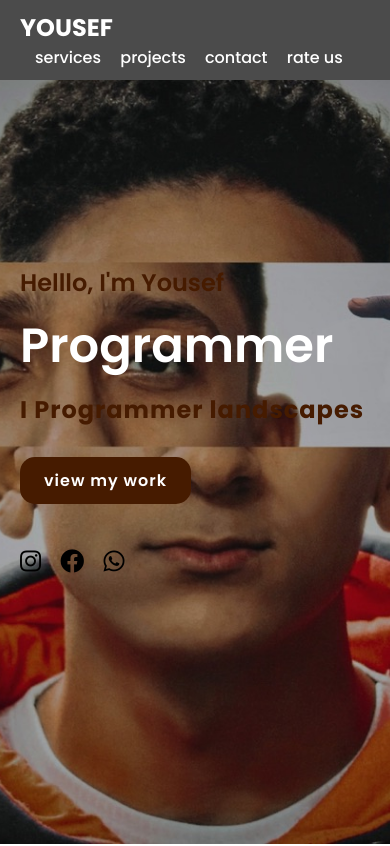
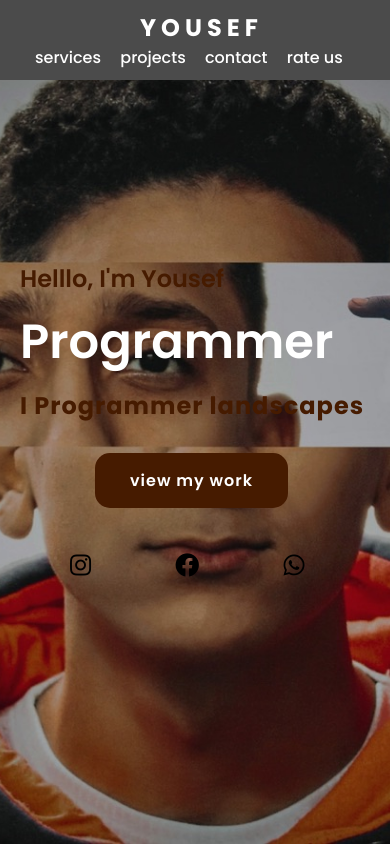
Before and after one commit to YousefA-Abdealzeem/first, a plain HTML site: page index.html in a window 390 px wide. Shown: the top 846 px of the page. Drawn offline with Linux system fonts and the light colour scheme.

Commit message:
changer name

```diff
--- a/style.css
+++ b/style.css
@@ -452,6 +452,8 @@ span.scale-rating label {
 
         .logo {
           font-size: 1.5em;
+          margin-left: 120px;
+          letter-spacing: 5px;
         }
 
         .style a {
@@ -477,12 +479,12 @@ span.scale-rating label {
 
         .main-btn {
           font-size: 1em;
-          padding: 0.7em 1.5em;
+          margin-left: 75px;
         }
 
         .social-icons a {
           font-size: 1.5em;
-          padding-right: 15px;
+          margin-left: 50px;
         }
 
         .tittle {
```
Also changed, not shown: index.html (renamed from style.html, +0 -7 lines).
